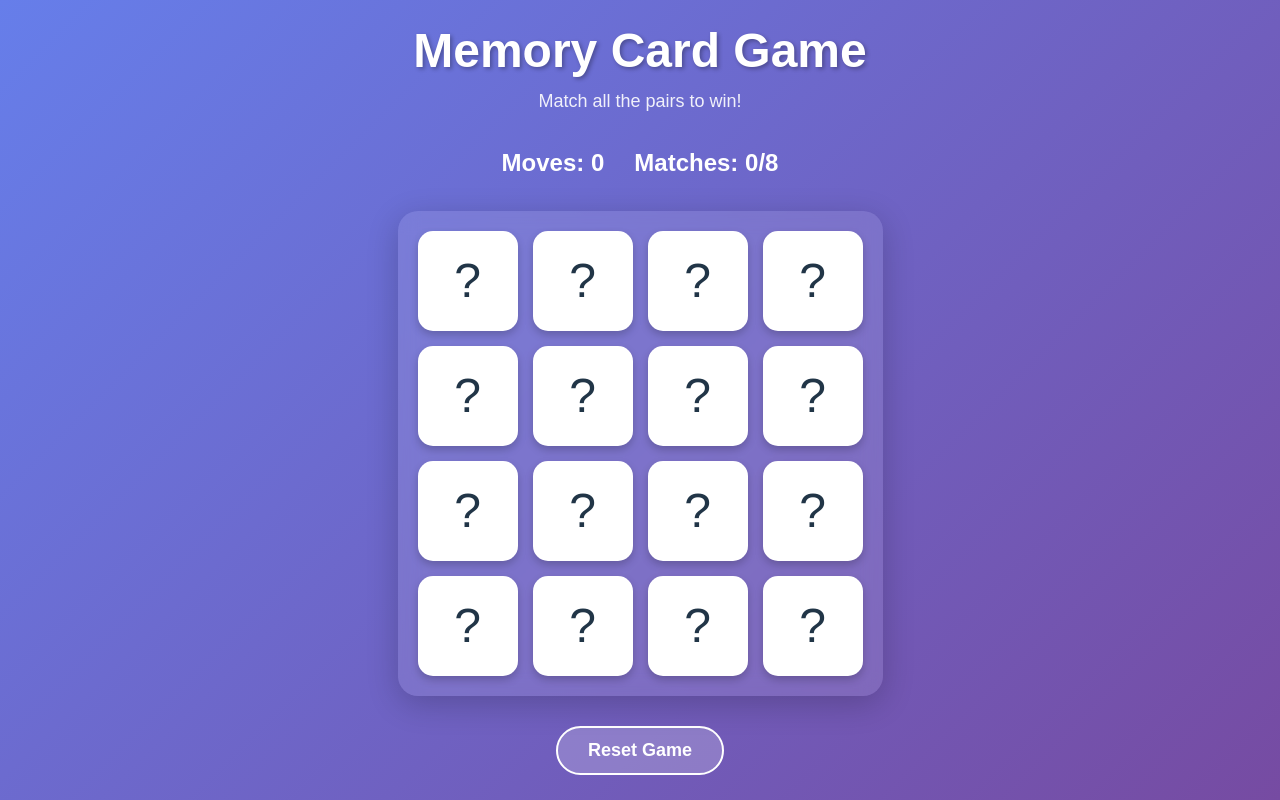
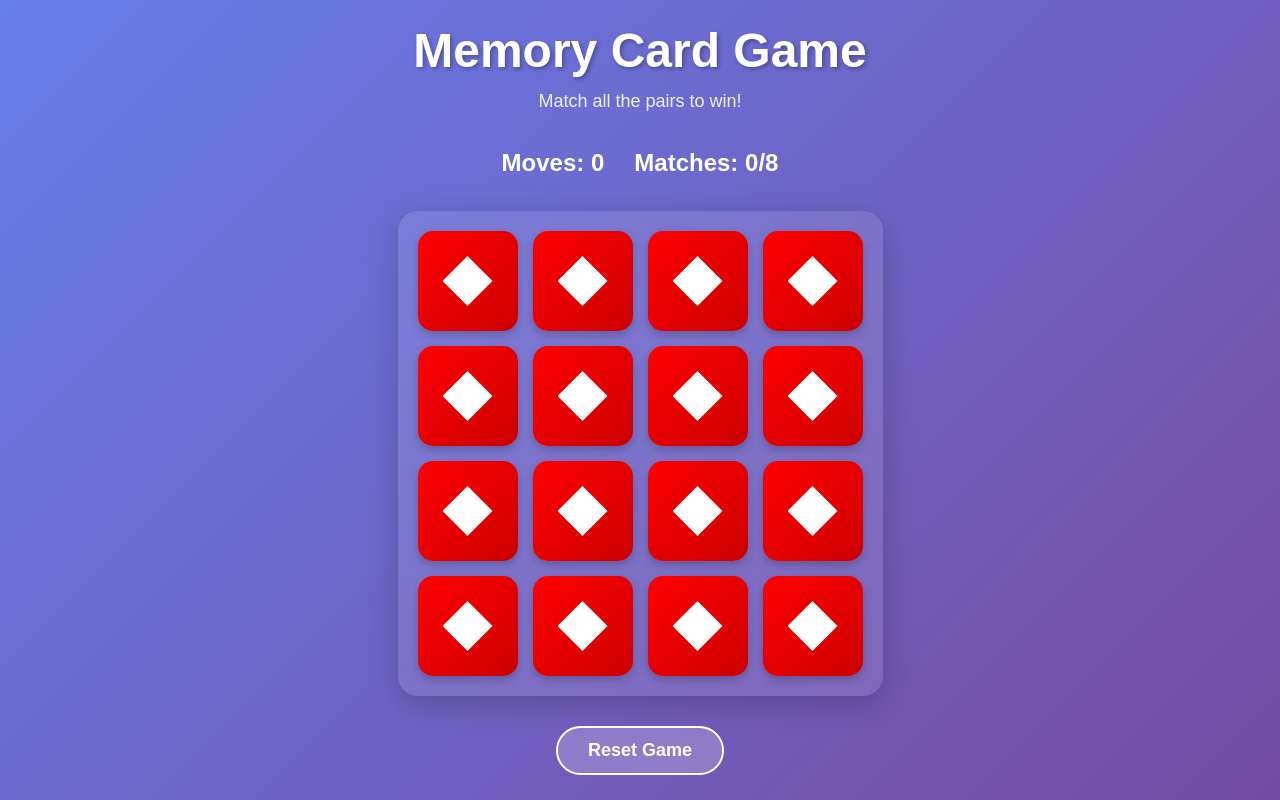
Before and after one commit to coder-contrib/memory-card-ai-demo, a React (Vite) app: page / in a window 1280 px wide. Both pictures are taken after a click on the button "Start Game". Built offline with nearby package versions, Linux system fonts and the light colour scheme.

Commit message:
Add red diamond design to card backs

```diff
--- a/src/App.jsx
+++ b/src/App.jsx
@@ -147,7 +147,7 @@ const MemoryGame = () => {
                 height: '100px',
                 background: isCardVisible(index, card.symbol)
                   ? 'linear-gradient(135deg, #667eea 0%, #764ba2 100%)'
-                  : 'white',
+                  : 'linear-gradient(135deg, #ff0000 0%, #cc0000 100%)',
                 borderRadius: '15px',
                 display: 'flex',
                 alignItems: 'center',
@@ -158,7 +158,8 @@ const MemoryGame = () => {
                 transition: 'all 0.3s ease',
                 boxShadow: '0 4px 8px rgba(0,0,0,0.2)',
                 userSelect: 'none',
-                opacity: matchedPairs.includes(card.symbol) ? 0.6 : 1
+                opacity: matchedPairs.includes(card.symbol) ? 0.6 : 1,
+                position: 'relative'
               }}
               onMouseEnter={(e) => {
                 if (!matchedPairs.includes(card.symbol) && !isCardVisible(index, card.symbol)) {
@@ -169,7 +170,19 @@ const MemoryGame = () => {
                 e.currentTarget.style.transform = 'scale(1)';
               }}
             >
-              {isCardVisible(index, card.symbol) ? card.symbol : '?'}
+              {isCardVisible(index, card.symbol) ? card.symbol : (
+                <div style={{
+                  position: 'absolute',
+                  top: '50%',
+                  left: '50%',
+                  transform: 'translate(-50%, -50%)',
+                  width: '50px',
+                  height: '50px',
+                  background: 'white',
+                  clipPath: 'polygon(50% 0%, 100% 50%, 50% 100%, 0% 50%)',
+                  boxShadow: '0 2px 4px rgba(0,0,0,0.2)'
+                }}/>
+              )}
             </div>
           ))}
         </div>
```
